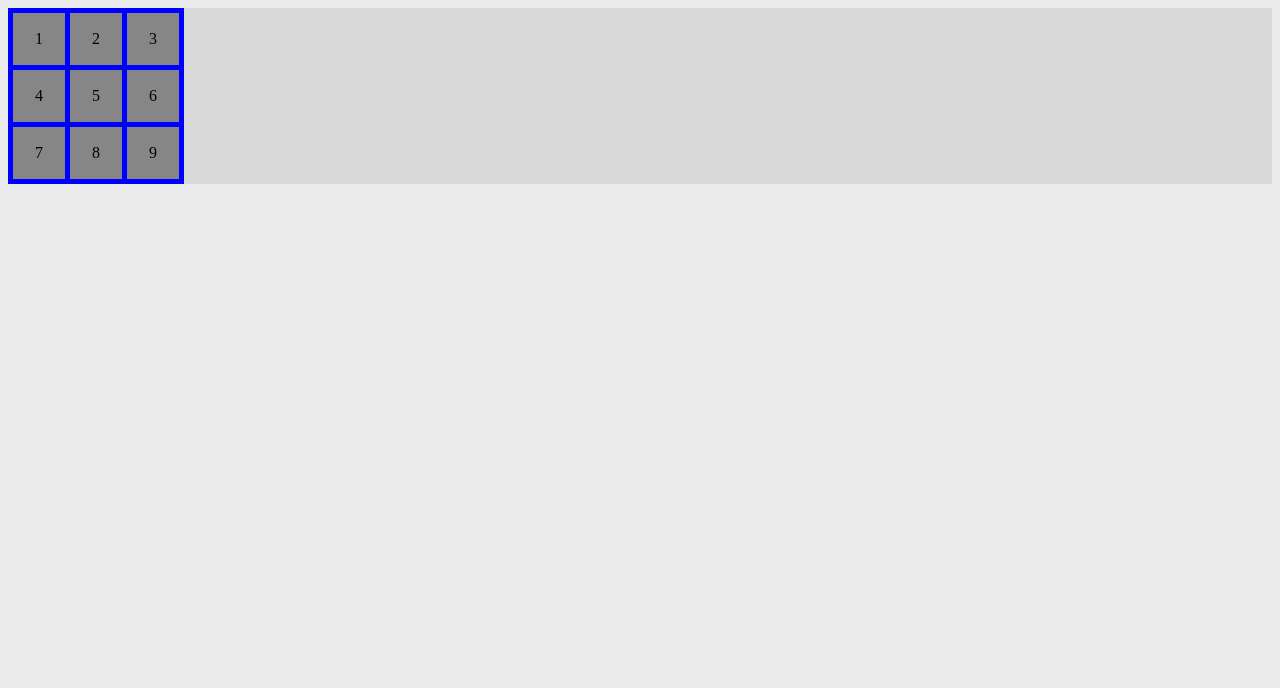
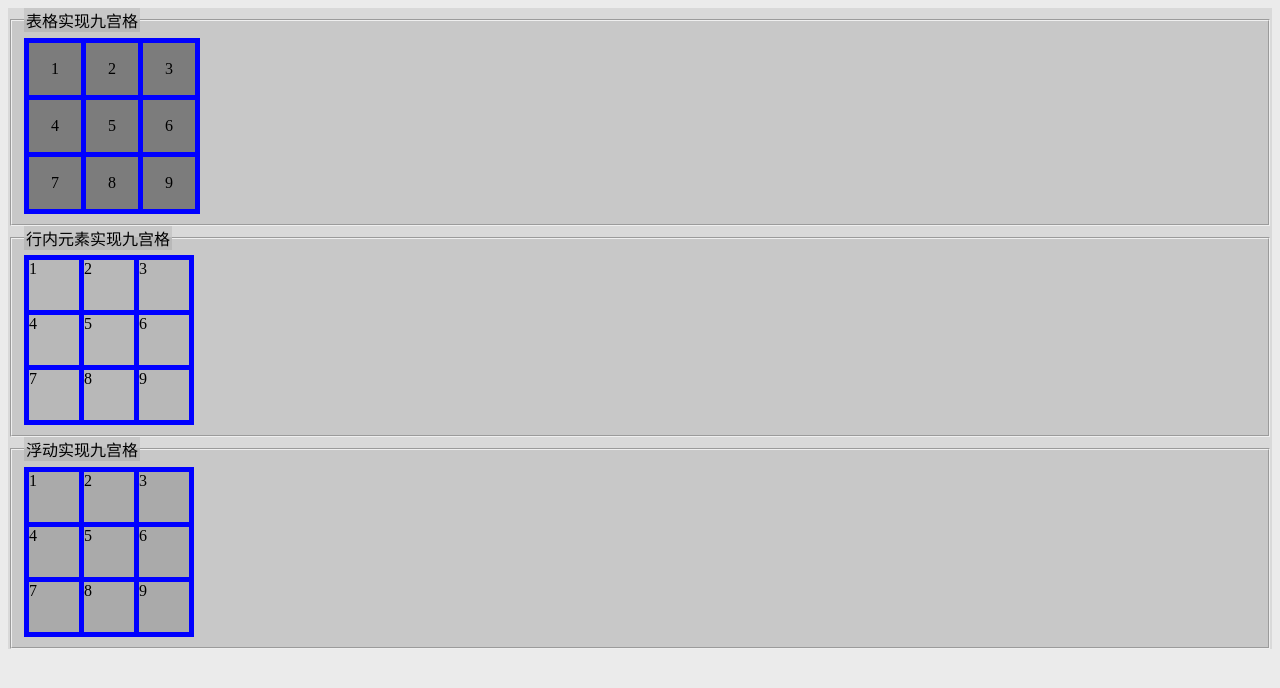
Before and after one commit to FanHaoFighting/FanHaoFighting.github.io, a plain HTML site: page miao/9-grid.html in a window 1280 px wide. Drawn offline with nearby package versions, Linux system fonts and the light colour scheme.

Commit message:
引入less,新增行内和浮动实现九宫格

```diff
--- a/miao/9-grid.html
+++ b/miao/9-grid.html
@@ -6,15 +6,15 @@
   <meta name="viewport" content="width=device-width, initial-scale=1.0">
   <meta http-equiv="X-UA-Compatible" content="ie=edge">
   <title>9-grid</title>
-  <style>
+  <style type="text/less">
     * {
       background-color: rgba(0, 0, 0, 0.08);
     }
-
+    /*表格实现九宫格*/
+    .table-nine-grid {
       table {
         border-collapse: collapse;
       }
-
       td {
         width: 50px;
         height: 50px;
@@ -35,10 +35,67 @@
       td:hover {
         border: 5px red solid;
       }
+    }
+    /*行内元素实现九宫格*/
+    .inline-nine-gird {
+      div {
+        width: 170px;
+        /*增大div的高度, 不让789超出布局盒子*/
+        padding-bottom: 5px;
+        /*去除行内元素块与块之间的空格*/
+        font-size: 0;
+      }
+      /*权重一样, 但是后定义的优先级高于前面的*/
+      div * {
+        /*css4里引入的,还原字体初始值*/
+        xfont-size: initial;
+        /*还原所有从上层继承下来的属性*/
+        all: initial;
+      }
+      span {
+        display: inline-block;
+        width: 50px;
+        height: 50px;
+        margin-right: -5px;
+        margin-bottom: -5px;
+        border: 5px solid blue;
+        /*配合z-index使用*/
+        position: relative;
+      }
+
+      span:hover{
+        border-color: red;
+        z-index: 1;
+      }
+    }
+    .float-nine-gird {
+      div {
+        width: 170px;
+        padding-bottom: 5px;
+        /*生成一个块级容器框, 为里面的内容创建新的块级格式化上下文*/
+        /*可以防止包含块坍塌*/
+        display: flow-root;
+      }
+      span {
+        /*块元素感知不到浮动元素的存在*/
+        float: left;
+        width: 50px;
+        height: 50px;
+        border: 5px solid blue;
+        margin: 0 -5px -5px 0;
+        position: relative;
+      }
+      span:hover {
+        border-color: red;
+        z-index: 1;
+      }
+    }
   </style>
 </head>
 
 <body>
+  <fieldset class="table-nine-grid">
+    <legend>表格实现九宫格</legend>
     <table>
       <col>
       <col>
@@ -59,6 +116,39 @@
         <td>9</td>
       </tr>
     </table>
+  </fieldset>
+
+  <fieldset class="inline-nine-gird">
+    <legend>行内元素实现九宫格</legend>
+    <div>
+        <span>1</span>
+        <span>2</span>
+        <span>3</span>
+        <span>4</span>
+        <span>5</span>
+        <span>6</span>
+        <span>7</span>
+        <span>8</span>
+        <span>9</span>
+      </div>
+  </fieldset>
+
+  <fieldset class="float-nine-gird">
+      <legend>浮动实现九宫格</legend>
+      <div>
+          <span>1</span>
+          <span>2</span>
+          <span>3</span>
+          <span>4</span>
+          <span>5</span>
+          <span>6</span>
+          <span>7</span>
+          <span>8</span>
+          <span>9</span>
+        </div>
+    </fieldset>
+
+  <script src="https://cdnjs.cloudflare.com/ajax/libs/less.js/3.9.0/less.min.js"></script>
 </body>
 
 </html>
```
Lines whose indentation alone changed are shown as unchanged.
